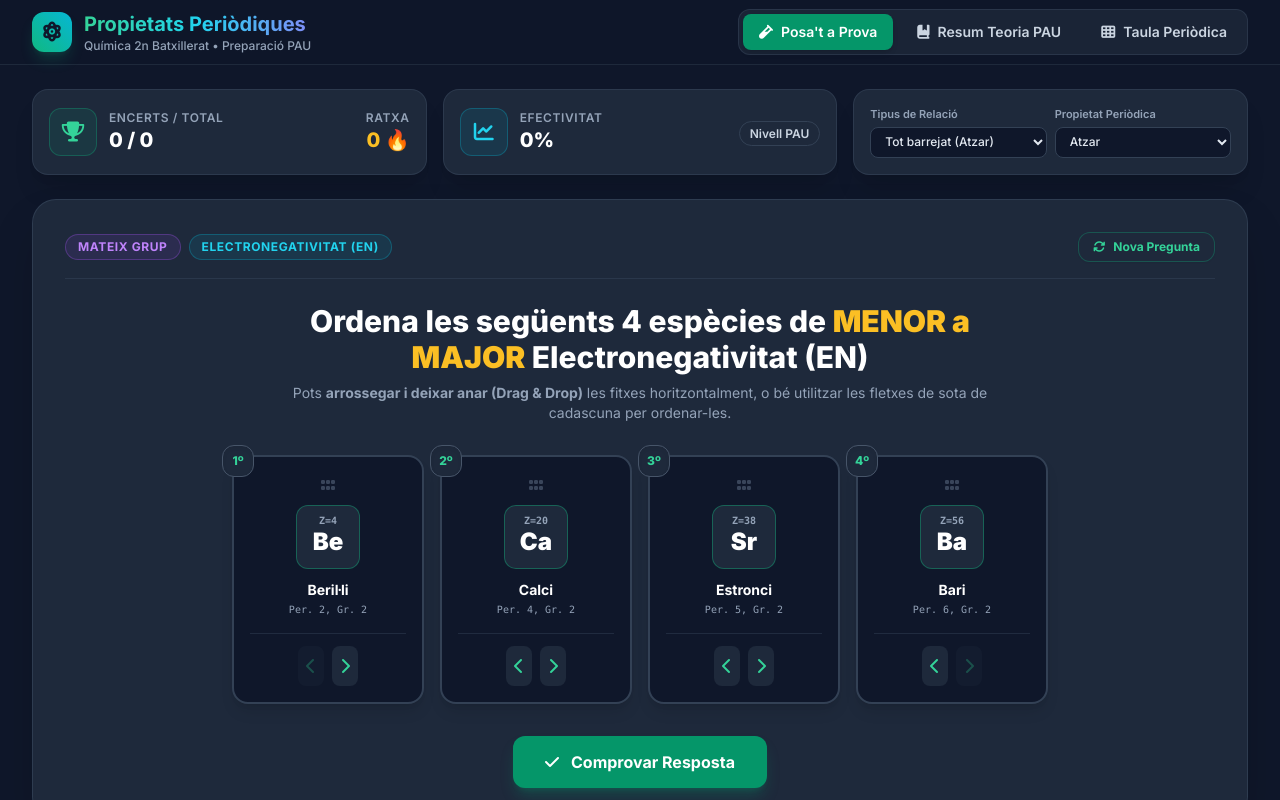
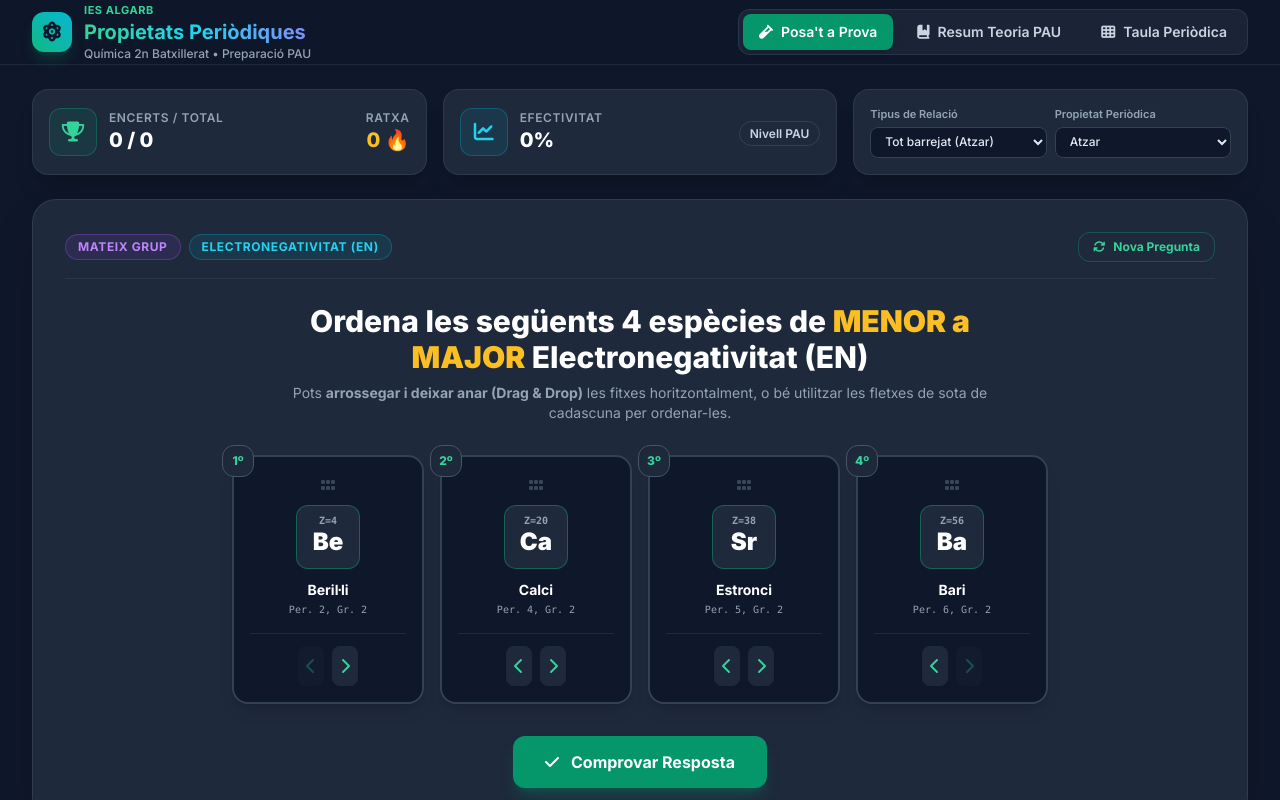
Before and after one commit to fq-iesalgarb/propietats, a plain HTML site: page index.html in a window 1280 px wide. Shown: the top 800 px of the page. Drawn offline with nearby package versions, Linux system fonts and the light colour scheme.

Commit message:
Update index.html

```diff
--- a/index.html
+++ b/index.html
@@ -106,10 +106,11 @@
             <i class="fa-solid fa-atom"></i>
           </div>
           <div>
-            <h1 class="text-lg sm:text-xl font-bold bg-gradient-to-r from-emerald-400 via-cyan-400 to-indigo-400 bg-clip-text text-transparent">
+            <span class="text-[11px] font-bold uppercase tracking-wider text-emerald-400 block leading-none mb-0.5">IES Algarb</span>
+            <h1 class="text-lg sm:text-xl font-bold bg-gradient-to-r from-emerald-400 via-cyan-400 to-indigo-400 bg-clip-text text-transparent leading-tight">
               Propietats Periòdiques
             </h1>
-            <p class="text-xs text-slate-400 font-medium">Química 2n Batxillerat • Preparació PAU</p>
+            <p class="text-xs text-slate-400 font-medium leading-none mt-0.5">Química 2n Batxillerat • Preparació PAU</p>
           </div>
         </div>
 
```
